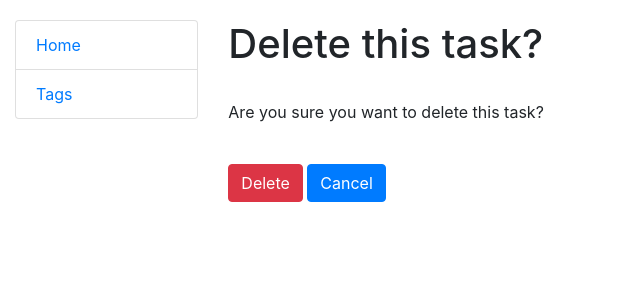
After one commit to yura-hudzovskyi/todo-list, a Django app: template templates/todo/task_confirm_delete.html in a window 1280 px wide. The commit adds this page. Shown: the top 300 px of the page, without its empty margins (0-640 px from the left). Run offline with Django 4.2, Linux system fonts and the light colour scheme; the template is opened without the code that fills it, so the values that code supplies are empty; some libraries are stand-ins or nearby versions.

Commit message:
add delete feature

```diff
--- /dev/null
+++ b/templates/todo/task_confirm_delete.html
@@ -0,0 +1,13 @@
+{% extends "base.html" %}
+
+{% block content %}
+  <h1>Delete this task?</h1>
+  <form method="post">
+    {% csrf_token %}
+    <br>
+    <p>Are you sure you want to delete this task?</p>
+    <br>
+    <input type="submit" value="Delete" class="btn btn-danger">
+    <a href="{% url "todo:index" %}" class="btn btn-primary">Cancel</a>
+  </form>
+{% endblock %}
--- a/todo/urls.py
+++ b/todo/urls.py
@@ -1,10 +1,11 @@
 from django.urls import path
 
-from todo.views import TaskListView, change_task_status
+from todo.views import TaskListView, change_task_status, TaskDeleteView
 
 urlpatterns = [
     path("", TaskListView.as_view(), name="index"),
-    path("change_task_status/<int:pk>/", change_task_status, name="change_task_status"),
+    path("change_task_status/<int:pk>/", change_task_status, name="change-task-status"),
+    path("tasks/delete/<int:pk>/", TaskDeleteView.as_view(), name="task-delete"),
 ]
 
 app_name = "todo"
--- a/todo/views.py
+++ b/todo/views.py
@@ -12,6 +12,11 @@ class TaskListView(generic.ListView):
         return Task.objects.all()
 
 
+class TaskDeleteView(generic.DeleteView):
+    model = Task
+    success_url = "/"
+
+
 def change_task_status(request, pk):
     task = Task.objects.get(pk=pk)
     task.completed = not task.completed
```
Also changed, not shown: templates/todo/index.html (+8 -4 lines).
